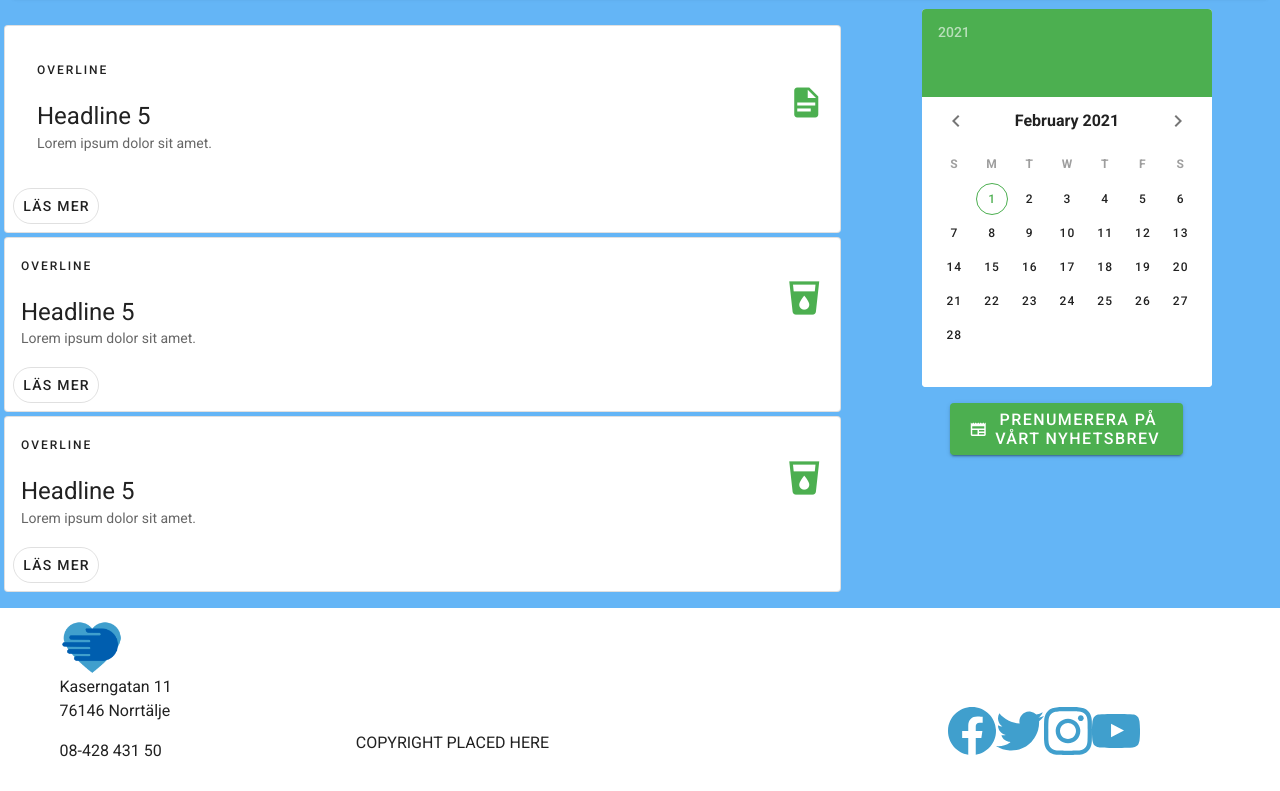
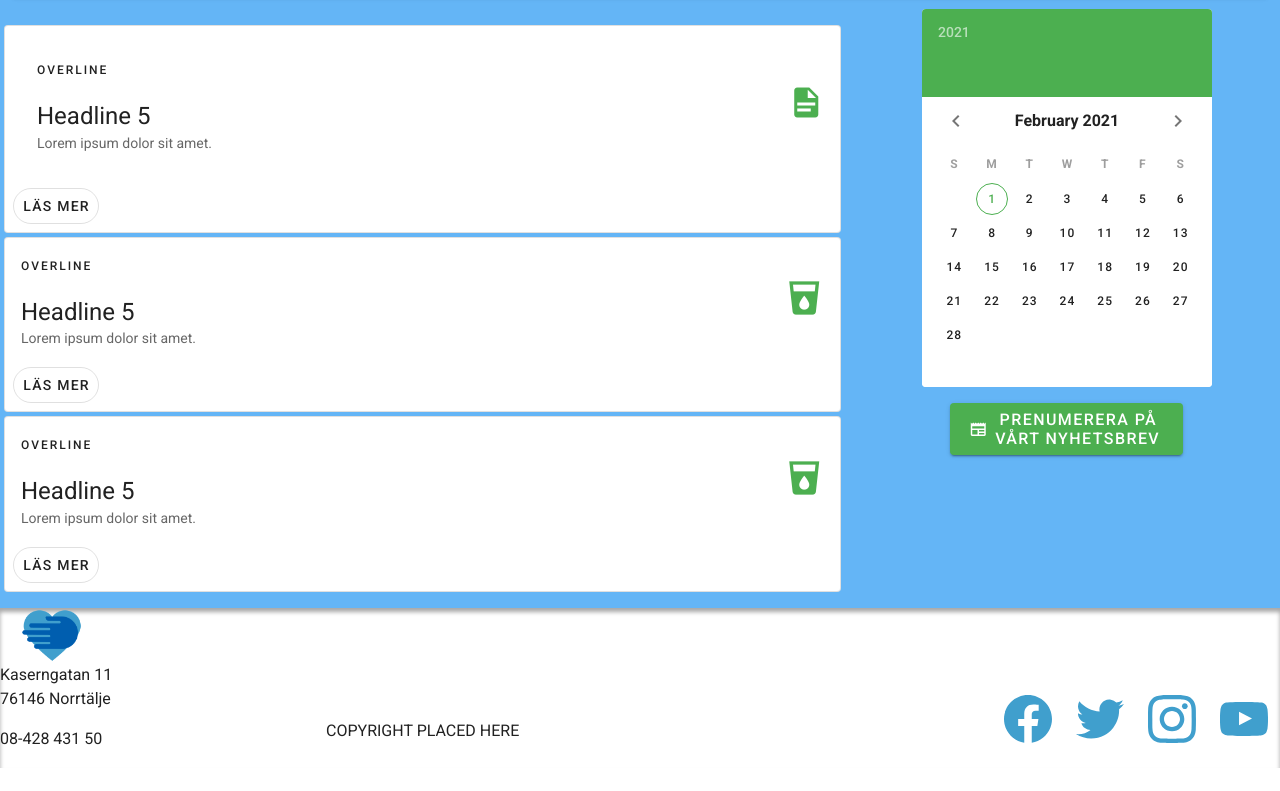
Before and after one commit to Puttzer/VattenInfo, a Vue app in the folder client/: page / in a window 1280 px wide. Shown: the part 535-1326 px from the top of the page. Built offline with nearby package versions, Linux system fonts and the light colour scheme.

Commit message:
Footer height and styling fixed

```diff
--- a/client/src/components/constants/Footer.vue
+++ b/client/src/components/constants/Footer.vue
@@ -1,8 +1,9 @@
 <template>
-  <v-container>
+  <div class="footer">
     <v-row d-flex flex-row>
       <v-col
         ><v-img
+          class="mx-5"
           max-height="60px"
           max-width="63px"
           src="@/assets/footer/OmtankeH20.png"
@@ -16,30 +17,34 @@
       </v-col>
       <v-col d-flex class="d-flex align-end mb-6">COPYRIGHT PLACED HERE</v-col>
       <v-col></v-col>
-      <v-col d-flex class="d-flex align-end mb-6">
+      <v-col d-flex class="d-flex justify-end align-end mb-6">
         <v-img
+          class="mx-3"
           src="@/assets/footer/FacebookNegative.svg"
           max-height="48px"
           max-width="48px"
         ></v-img>
         <v-img
+          class="mx-3"
           src="@/assets/footer/TwitterNegative.svg"
           max-height="48px"
           max-width="48px"
         ></v-img>
         <v-img
+          class="mx-3"
           src="@/assets/footer/InstagramNegative.svg"
           max-height="48px"
           max-width="48px"
         ></v-img>
         <v-img
+          class="mx-3"
           src="@/assets/footer/YouTubeNegative.svg"
           max-height="48px"
           max-width="48px"
         ></v-img>
       </v-col>
     </v-row>
-  </v-container>
+  </div>
 </template>
 
 <script>
@@ -47,7 +52,8 @@ export default {};
 </script>
 
 <style lang="scss" scoped>
-.v-container {
-  max-height: 160px;
+.footer {
+  height: 160px;
+  box-shadow: inset 0px 4px 4px rgba(0, 0, 0, 0.35);
 }
-</style>
+</style>§
```
